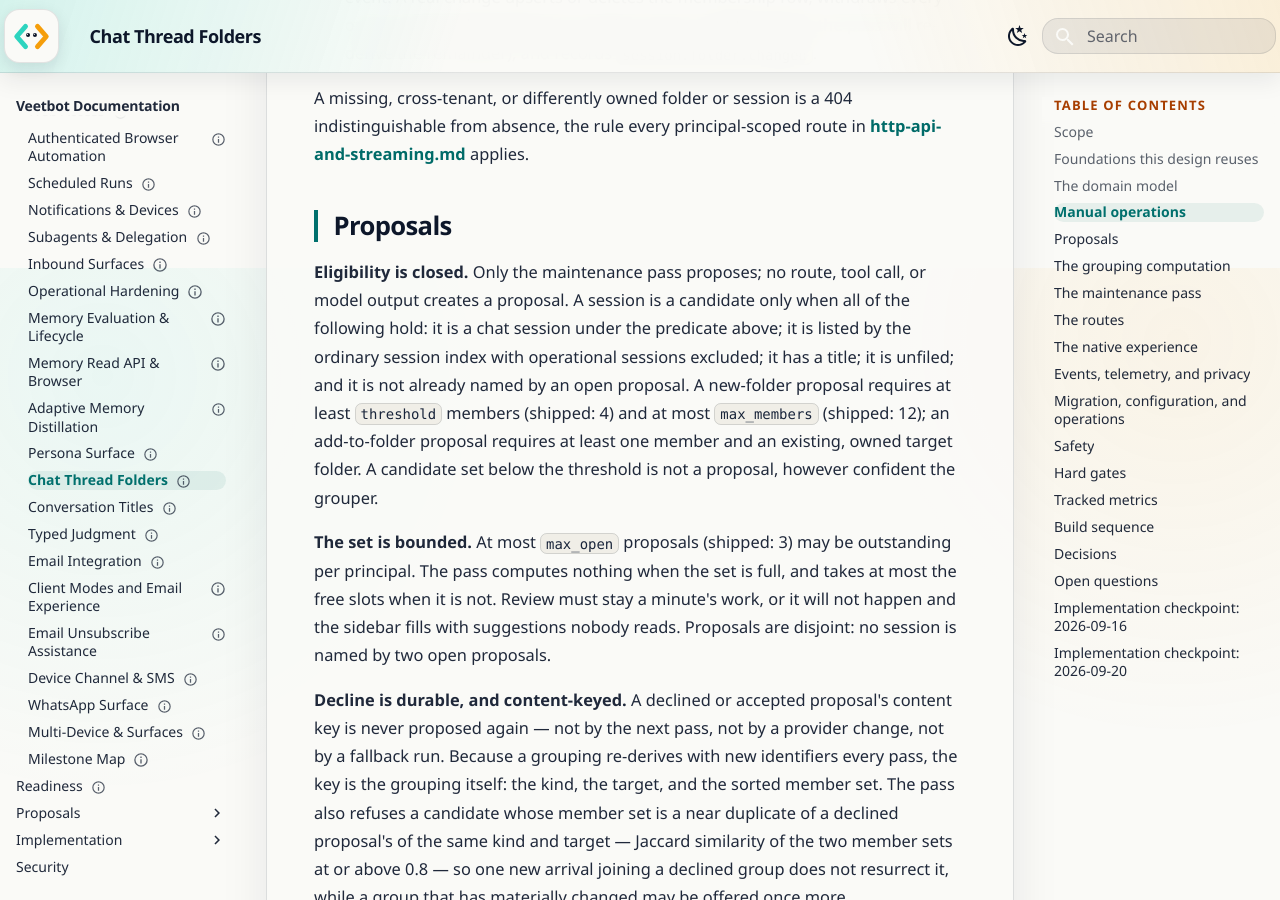
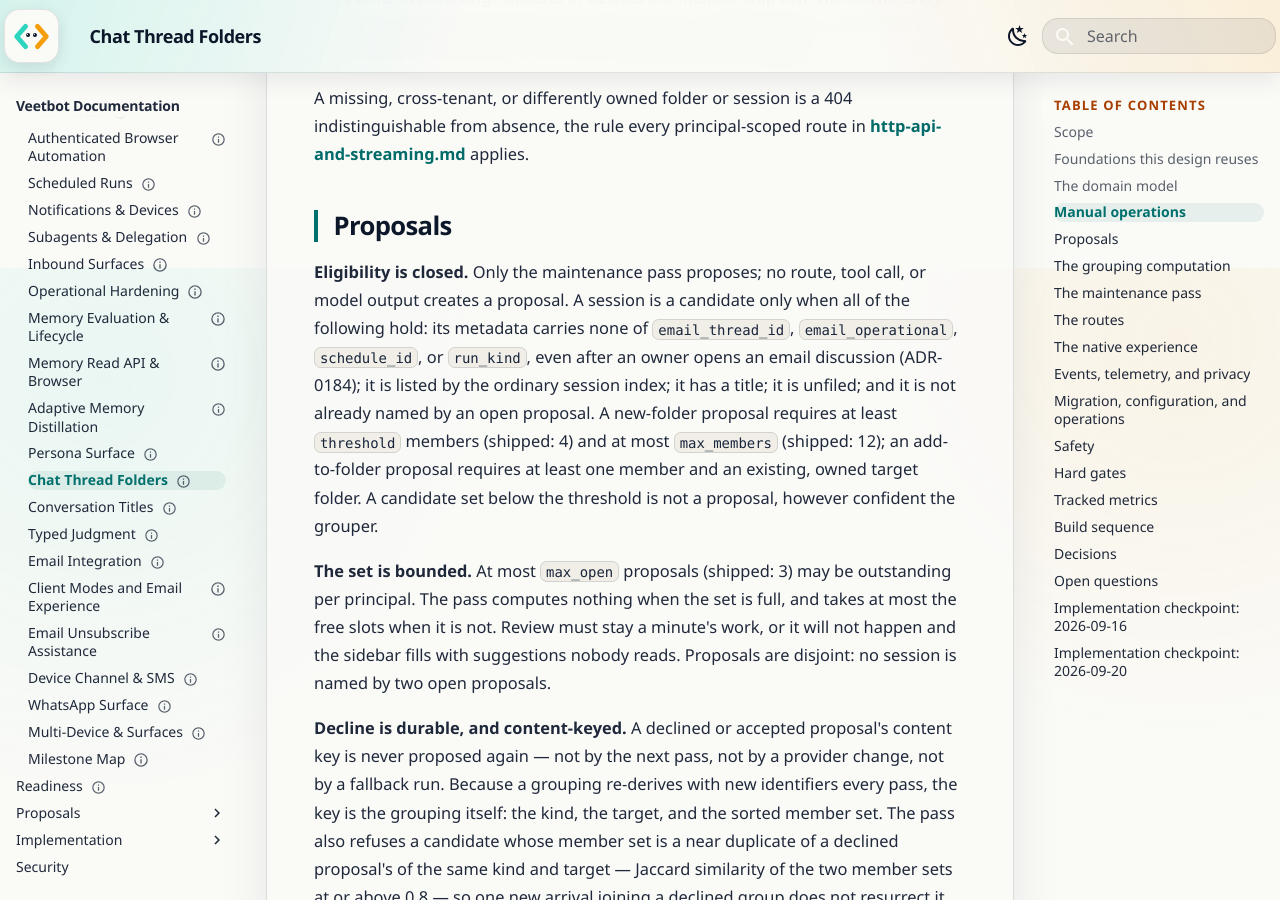
Before and after one commit to avitus/veetbot, an MkDocs documentation site: the page built from docs/plan/thread-folders.md, in a window 1280 px wide and 900 px high, scrolled down 6032 px. Built offline with MkDocs 1.6.1 and Material for MkDocs 9.7.7, drawn with Linux system fonts in a browser that asks for light colours.

Commit message:
Clarify email discussion exclusion from folder proposals
Reading-Lane: A

```diff
--- a/docs/plan/thread-folders.md
+++ b/docs/plan/thread-folders.md
@@ -239,8 +239,9 @@ indistinguishable from absence, the rule every principal-scoped route in
 
 **Eligibility is closed.** Only the maintenance pass proposes; no route, tool
 call, or model output creates a proposal. A session is a candidate only when
-all of the following hold: it is a chat session under the predicate above; it
-is listed by the ordinary session index with operational sessions excluded;
+all of the following hold: its metadata carries none of `email_thread_id`,
+`email_operational`, `schedule_id`, or `run_kind`, even after an owner opens an
+email discussion (ADR-0184); it is listed by the ordinary session index;
 it has a title; it is unfiled; and it is not already named by an open
 proposal. A new-folder proposal requires at least `threshold` members
 (shipped: 4) and at most `max_members` (shipped: 12); an add-to-folder
```
